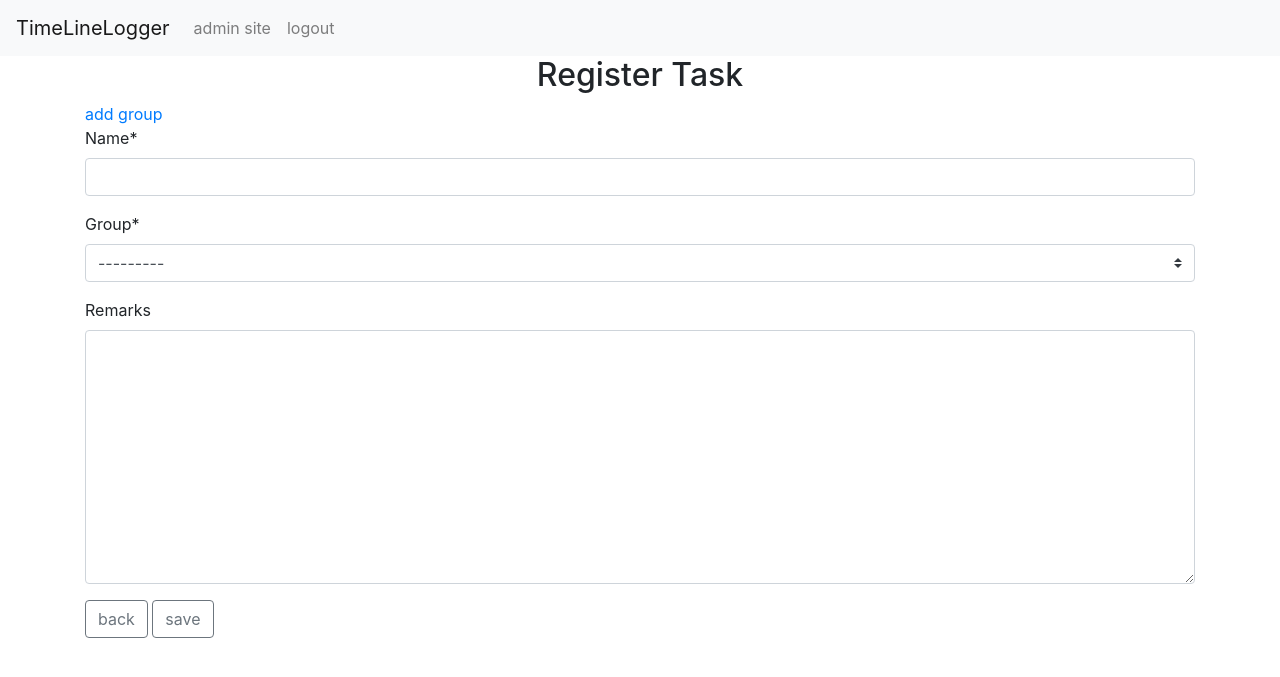
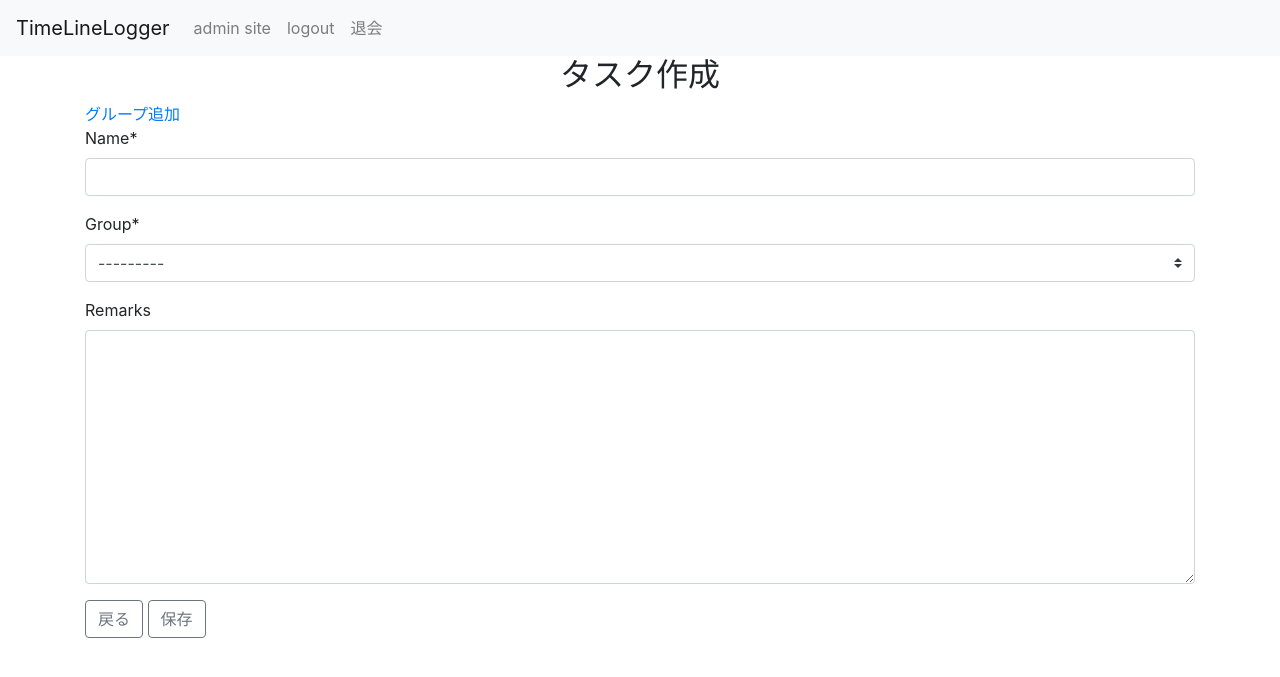
Before and after one commit to us-key/timelinelogger, a Django app: page /task/create/ in a window 1280 px wide. Shown: the top 677 px of the page. Run offline with Django 3.2, Linux system fonts and the light colour scheme; the visitor is signed in with stand-in values (Sample User, id 1); data that the repository does not hold is empty; some libraries are stand-ins or nearby versions.

Commit message:
#1 ユーザー削除処理追加

```diff
--- a/app/templates/app/_base_nav.html
+++ b/app/templates/app/_base_nav.html
@@ -1,5 +1,6 @@
 <nav class="navbar navbar-expand-lg navbar-light bg-light">
 	<a class="navbar-brand" href="/task/">TimeLineLogger</a>
+	{% if not user.is_anonymous %}
 	<button type="button" class="navbar-toggler"
 		data-toggle="collapse" data-target="#Navbar"
 		aria-controls="Navbar" aria-expanded="false"
@@ -9,14 +10,20 @@
 	<div class="collapse navbar-collapse" id="Navbar">
 		<ul class="navbar-nav mr-auto">
 			<!-- TODO adminユーザーのみ表示にする -->
+			{% if user.is_staff %}
 			<li class="nav-item">
-				<a class="nav-link" href="/admin">admin site</a>
+				<a class="nav-link" href="/admin/">admin site</a>
 			</li>
+			{% endif %}
 			<!-- TODO ログイン済の場合のみ表示にする -->
 			<li class="nav-item">
-				<a class="nav-link" href="/logout">logout</a>
+				<a class="nav-link" href="{% url 'logout' %}">logout</a>
+			</li>
+			<li class="nav-item">
+				<a class="nav-link" href="{% url 'user_delete' user.pk %}">退会</a>
 			</li>
 		</ul>
 	</div>
+	{% endif %}
 	<!-- /.navbar-collapse -->
 </nav>
--- a/app/templates/app/group_form.html
+++ b/app/templates/app/group_form.html
@@ -5,7 +5,7 @@
 <div class="container">
 	<div class="row">
 		<div class="col-12">
-			<h2 class="text-center">Register Group</h2>
+			<h2 class="text-center">グループ作成</h2>
 		</div>
 	</div>
 	<div class="row">
@@ -15,7 +15,7 @@
 	</div>
 	<div class="row">
 		<div class="col-12">
-			<a class="btn btn-outline-secondary save" href="#">save</a>
+			<a class="btn btn-outline-secondary save" href="#">保存</a>
 		</div>
 	</div>
 </div>
--- a/app/templates/app/task_form.html
+++ b/app/templates/app/task_form.html
@@ -18,10 +18,10 @@
 <div class="container">
 	<div class="row">
 		<div class="col-12">
-			<h2 class="text-center">Register Task</h2>
+			<h2 class="text-center">タスク作成</h2>
 			<a href="javascript:void(0);"
 			   onclick="window.open('{% url 'popup_group_create' %}','subwin','width=500,height=500');">
-			   add group
+			   グループ追加
 			</a>
 		</div>
 	</div>
@@ -36,8 +36,8 @@
 	</div>
 	<div class="row">
 		<div class="col-12">
-			<a class="btn btn-outline-secondary" href="{% url 'task_list' %}">back</a>
-			<a class="btn btn-outline-secondary save" href="#">save</a>
+			<a class="btn btn-outline-secondary" href="{% url 'task_list' %}">戻る</a>
+			<a class="btn btn-outline-secondary save" href="#">保存</a>
 		</div>
 	</div>
 </div>
--- a/app/templates/app/task_list.html
+++ b/app/templates/app/task_list.html
@@ -4,7 +4,7 @@
 <div class="container">
 	<div class="row">
 		<div class="col-12">
-			<a href="{% url 'task_create' %}">Add Task</a>
+			<a href="{% url 'task_create' %}">タスク追加</a>
 		</div>
 	</div>
 	<div class="row">
@@ -16,11 +16,11 @@
 						[{{task.group}}]{{task.name}}
 					</a>
 					<a href="{% url 'task_delete' task.pk %}">
-						[delete]
+						[×]
 					</a>
 				</li>
 				{% empty %}
-				<li>No tasks</li>
+				<li>タスクはありません</li>
 				{% endfor %}
 			</ul>
 		</div>
--- a/app/templates/app/user_form.html
+++ b/app/templates/app/user_form.html
@@ -5,7 +5,7 @@
 <div class="container">
 	<div class="row">
 		<div class="col-12">
-			<h2 class="text-center">Register User</h2>
+			<h2 class="text-center">ユーザー登録</h2>
 		</div>
 	</div>
 	<div class="row">
@@ -15,7 +15,7 @@
 	</div>
 	<div class="row">
 		<div class="col-12">
-			<a class="btn btn-outline-secondary save" href="#">save</a>
+			<a class="btn btn-outline-secondary save" href="#">登録</a>
 		</div>
 	</div>
 
--- a/app/urls.py
+++ b/app/urls.py
@@ -1,6 +1,6 @@
 from django.urls import path
 from django.contrib.auth import views as auth_views
-from .views import UserCreateView,TaskListView,TaskCreateView,TaskUpdateView,TaskDeleteView,PopupGroupCreateView
+from .views import UserCreateView,UserDeleteView,TaskListView,TaskCreateView,TaskUpdateView,TaskDeleteView,PopupGroupCreateView
 
 urlpatterns = [
     # index
@@ -11,7 +11,8 @@ urlpatterns = [
     path('logout/', auth_views.logout, {'template_name': 'app/logged_out.html'}, name='logout'),
     # user登録画面
     path('user/create/', UserCreateView.as_view(), name='user_create'),
-
+    # user削除画面
+    path('user/delete/<int:pk>', UserDeleteView.as_view(), name='user_delete'),
 
     # task一覧画面
     path('task/', TaskListView.as_view(), name='task_list'),
--- a/app/views.py
+++ b/app/views.py
@@ -15,6 +15,12 @@ class UserCreateView(CreateView):
     template_name='app/user_form.html'
     model = User
     form_class = UserForm
+    success_url = reverse_lazy('login')
+
+# user削除画面
+class UserDeleteView(LoginRequiredMixin, DeleteView):
+    template_name='app/user_confirm_delete.html'
+    model = User
     success_url = reverse_lazy('login')
 
 # task一覧画面
```
Also changed, not shown: app/templates/app/login.html (+4 -4 lines), app/templates/app/user_confirm_delete.html (added, +21 -0 lines).
